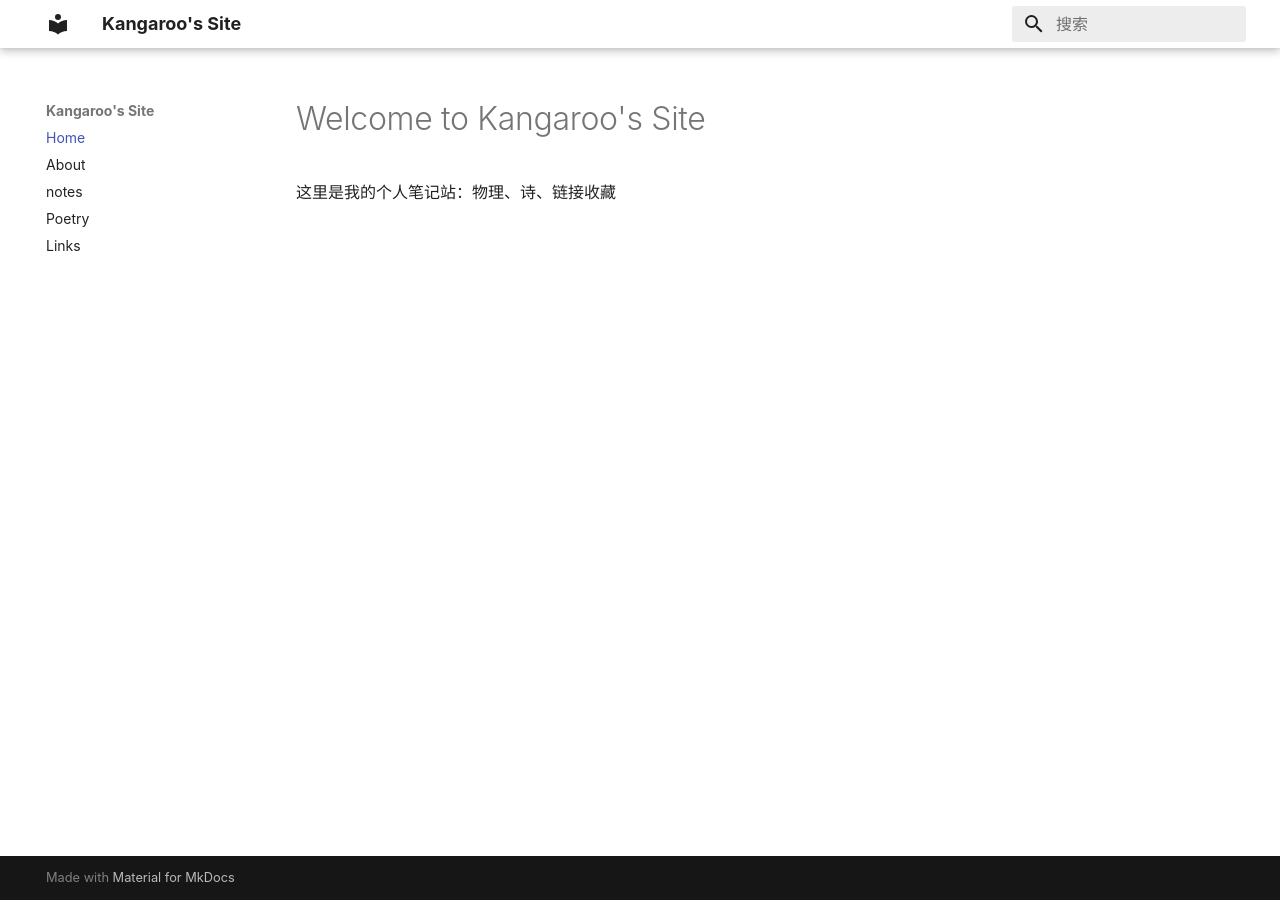
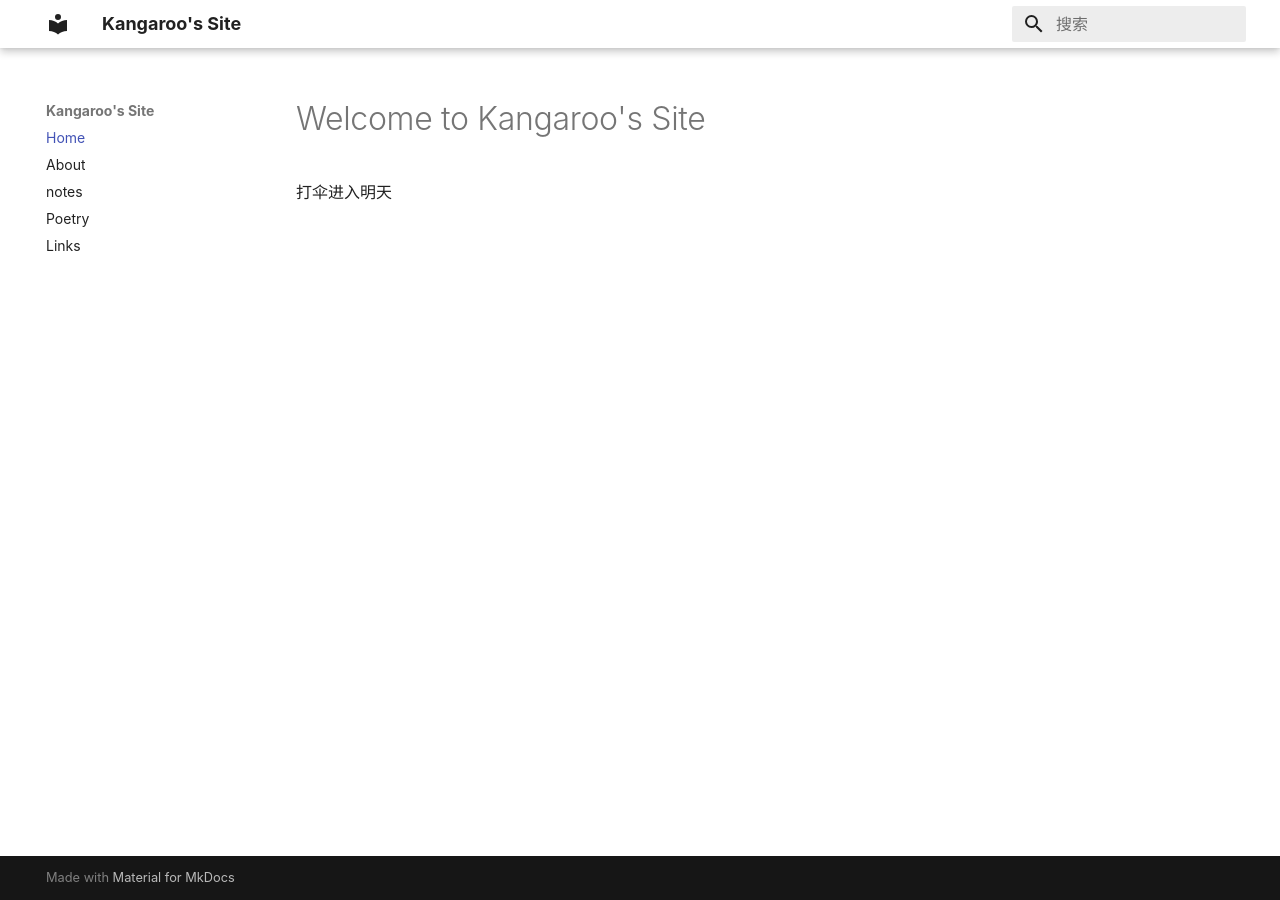
Before and after one commit to paradox-09/my-site, an MkDocs documentation site: the page built from docs/index.md, in a window 1280 px wide. Built offline with MkDocs 1.6.1 and Material for MkDocs 9.7.7, drawn with Linux system fonts in a browser that asks for light colours.

Commit message:
revise the start page

```diff
--- a/docs/index.md
+++ b/docs/index.md
@@ -16,5 +16,6 @@ For full documentation visit [mkdocs.org](https://www.mkdocs.org).
         index.md  # The documentation homepage.
         ...       # Other markdown pages, images and other files.
 -->
+<div class="poem">
 
-这里是我的个人笔记站：物理、诗、链接收藏
+打伞进入明天
```
Also changed, not shown: docs/about.md (+1 -0 lines).
